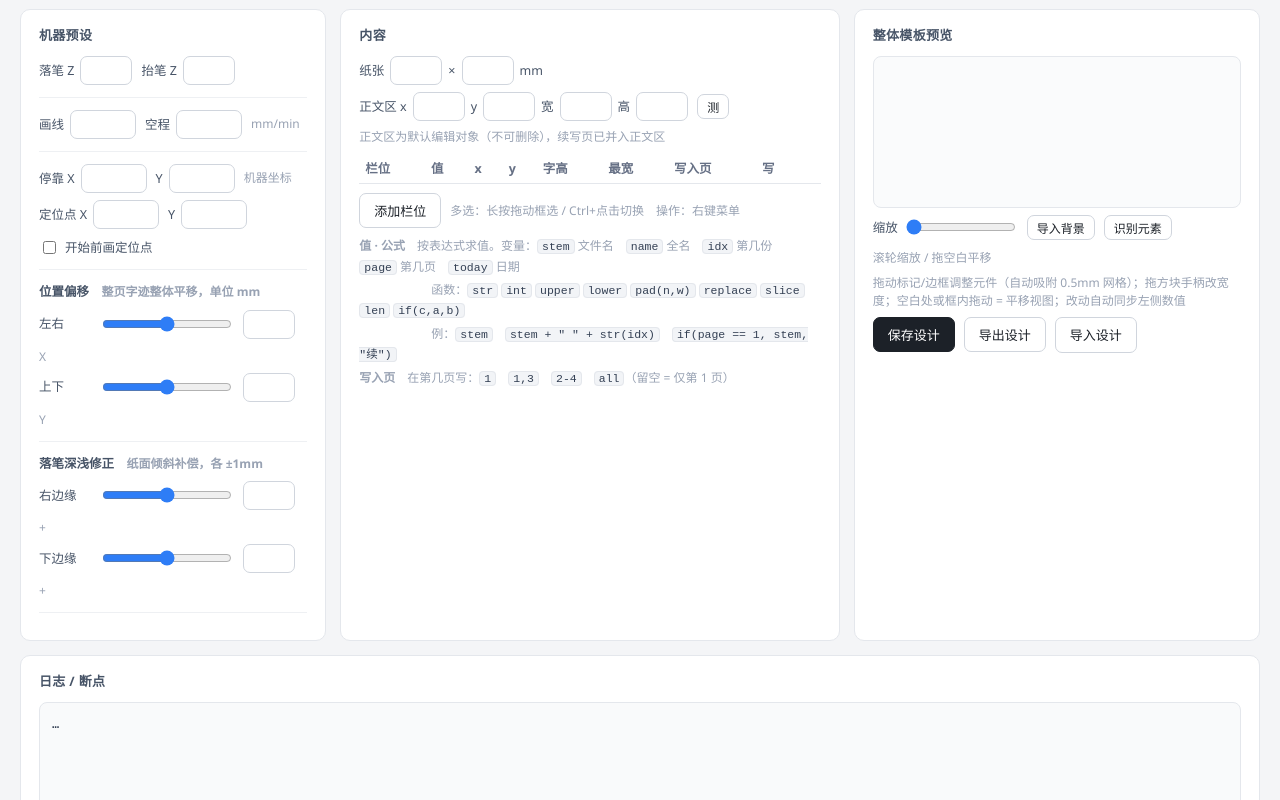
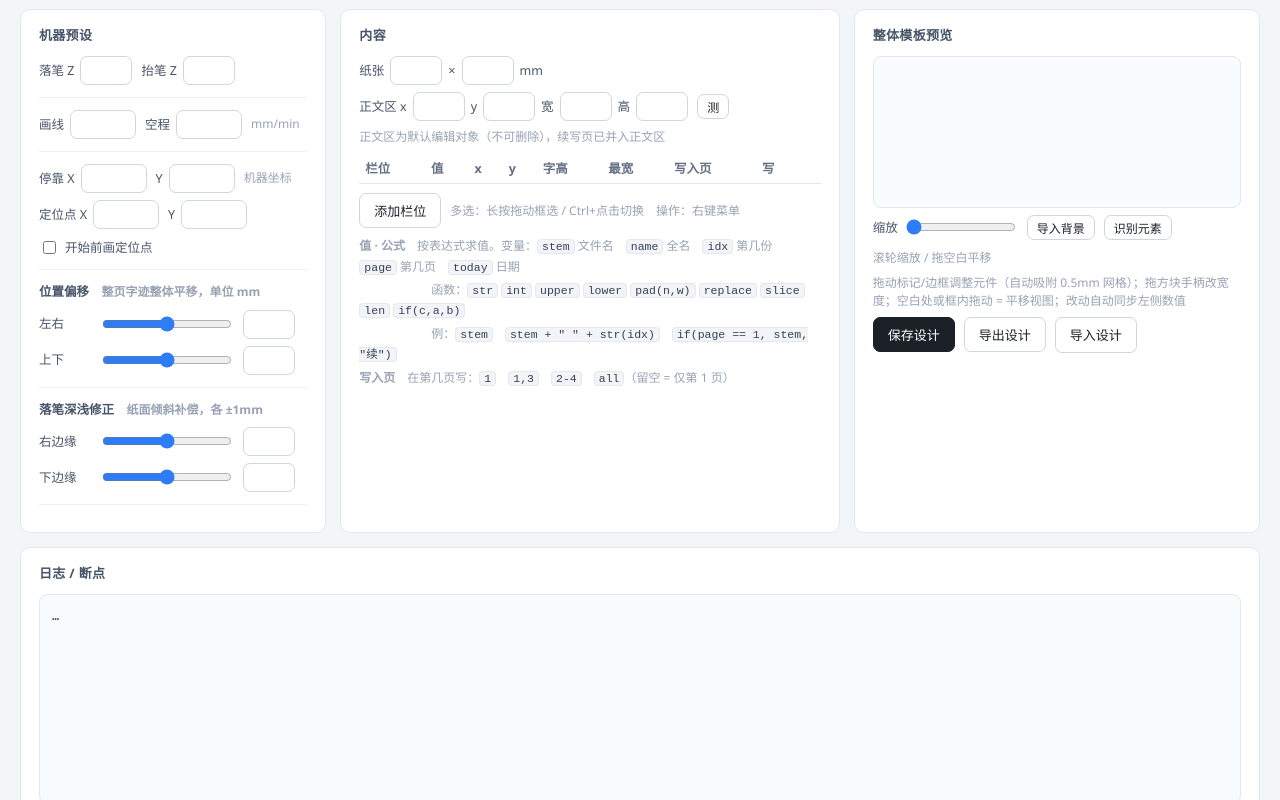
Before and after one commit to Cecilia-xssl/better-transcribe, a plain HTML site: page scripts/web/index.html in a window 1280 px wide. Shown: the part 500-1300 px from the top of the page. Drawn offline with Linux system fonts and the light colour scheme; no server answers.

Commit message:
chore: 移除偏移调整行尾 X/Y/+ 文本标签

```diff
--- a/scripts/web/index.html
+++ b/scripts/web/index.html
@@ -233,13 +233,11 @@ table.slots input.sval.fx{font-family:Consolas,monospace;background:#fffbeb;bord
           <span class="gl">左右</span>
           <input type="range" id="tox-r" class="slider" min="-60" max="60" step="0.5">
           <input type="text" id="tox" class="xs">
-          <span class="hint">X</span>
         </div>
         <div class="row grow">
           <span class="gl">上下</span>
           <input type="range" id="toy-r" class="slider" min="-60" max="60" step="0.5">
           <input type="text" id="toy" class="xs">
-          <span class="hint">Y</span>
         </div>
       </div>
       <div class="divider"></div>
@@ -249,13 +247,11 @@ table.slots input.sval.fx{font-family:Consolas,monospace;background:#fffbeb;bord
           <span class="gl">右边缘</span>
           <input type="range" id="tlx-r" class="slider" min="-1" max="1" step="0.05">
           <input type="text" id="tlx" class="xs">
-          <span class="hint">+</span>
         </div>
         <div class="row grow">
           <span class="gl">下边缘</span>
           <input type="range" id="tly-r" class="slider" min="-1" max="1" step="0.05">
           <input type="text" id="tly" class="xs">
-          <span class="hint">+</span>
         </div>
       </div>
       <div class="divider"></div>
```
